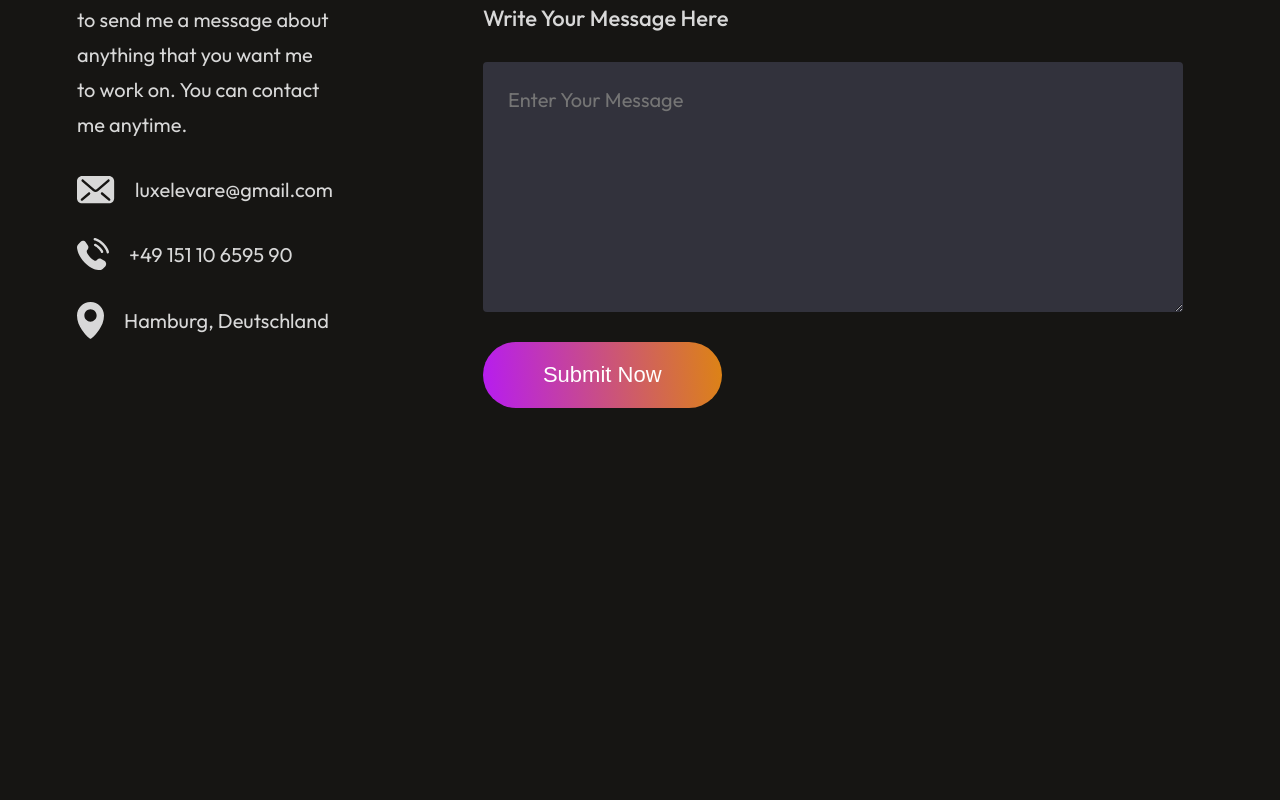
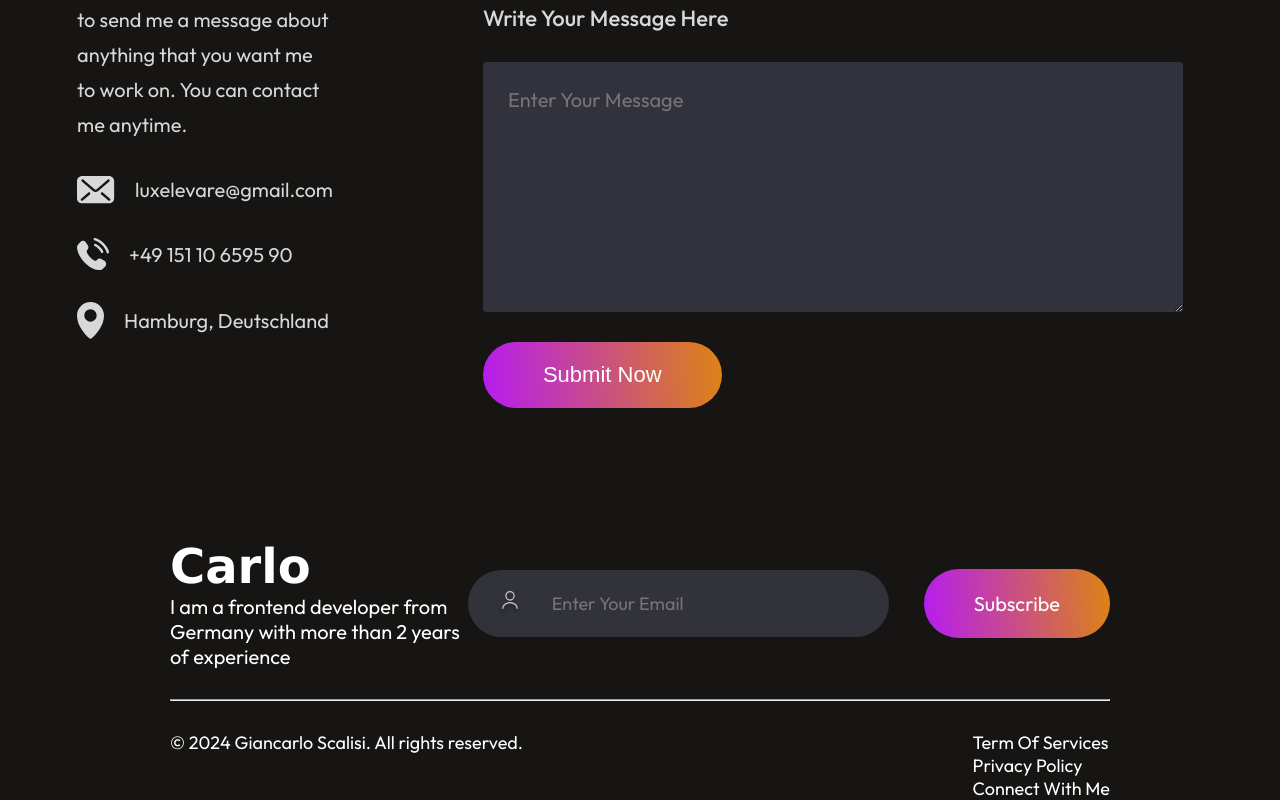
Before and after one commit to Giancarlo49/portfolio2024, a React (Vite) app: page / in a window 1280 px wide. Shown: the part 5260-6060 px from the top of the page. Before the commit the page ends 5718 px from the top, so only its background shows below. Built offline with nearby package versions, Linux system fonts and the light colour scheme.

Commit message:
Footer fertig gestellt

```diff
--- a/src/App.jsx
+++ b/src/App.jsx
@@ -1,10 +1,11 @@
-import  'react'
-import Navbar from './Components/Navbar/Navbar'
-import Hero from './Components/Hero/Hero'
-import About from './Components/About/About'
-import Services from './Components/Services/Services'
-import MyWork from './Components/MyWork/MyWork'
-import Contact from './Components/Contact/Contact'
+import "react";
+import Navbar from "./Components/Navbar/Navbar";
+import Hero from "./Components/Hero/Hero";
+import About from "./Components/About/About";
+import Services from "./Components/Services/Services";
+import MyWork from "./Components/MyWork/MyWork";
+import Contact from "./Components/Contact/Contact";
+import Footer from "./Components/Footer/Footer";
 
 const App = () => {
   return (
@@ -14,10 +15,10 @@
       <About />
       <Services />
       <MyWork />
-      <Contact/>
+      <Contact />
+      <Footer />
+    </div>
+  );
+};
 
-    </div>
-  )
-}
-
-export default App
+export default App;
--- /dev/null
+++ b/src/Components/Footer/Footer.css
@@ -0,0 +1,76 @@
+.footer{
+    margin: 50px 170px;
+    display: flex;
+    flex-direction: column;
+    gap: 30px;
+}
+
+.meinName{
+    font-family: Verdana, Geneva, Tahoma, sans-serif;
+    font-size: 3rem;
+
+}
+
+.footer-top{
+    display: flex;
+    justify-content: space-between;
+}
+
+.footer-top-left p{
+    font-size: 20px;
+    max-width: 400px;
+}
+
+.footer-top-right{
+    display: flex;
+    align-items: center;
+    gap: 35px;
+}
+
+.footer-email-input{
+    display: flex;
+    gap: 30px;
+    padding: 20px 30px;
+    border-radius: 50px;
+    background: #32323B;
+    padding-right: 80px;
+}
+
+.footer-email-input input{
+    outline: none;
+    border: none;
+    background: transparent;
+    color: #a0a0a0;
+    font-family: Outfit;
+    font-size: 18px;
+}
+
+.footer-subscribe{
+    font-size: 20px;
+    padding: 22px 50px;
+    border-radius: 50px;
+    background: linear-gradient(264deg, #DF8908 -5.09%, #B415FF 106.28%);
+    cursor: pointer;
+    transition: 0.3s;
+}
+
+.footer-bottom{
+    display: flex;
+    justify-content: space-between;
+    font-size: 18px;
+}
+
+.footer-bootom-right{
+    display: flex;
+    gap: 50px;
+    margin-bottom: 50px;
+}
+
+.footer-email-input:hover{
+    border: 2px solid white;
+}
+
+.footer-subscribe:hover{
+    transform: scale(1.1);
+    transition: 0.3s;
+}
--- /dev/null
+++ b/src/Components/Footer/Footer.jsx
@@ -0,0 +1,41 @@
+import "react";
+import "./Footer.css";
+import footer_logo from "../../assets/footer_logo.svg";
+import user_icon from "../../assets/user_icon.svg";
+
+const Footer = () => {
+  return (
+    <div className="footer">
+      <div className="footer-top">
+        <div className="footer-top-left">
+          {/* <img src={footer_logo} alt="" /> */}
+          <h2 className="meinName">Carlo</h2> {/* ersetz das img_logo */}
+          <p>
+            I am a frontend developer from Germany with more than 2 years of
+            experience
+          </p>
+        </div>
+        <div className="footer-top-right">
+          <div className="footer-email-input">
+            <img src={user_icon} alt="" />
+            <input type="email" placeholder="Enter Your Email" />
+          </div>
+          <div className="footer-subscribe">Subscribe</div>
+        </div>
+      </div>
+      <hr />
+      <div className="footer-bottom">
+        <p className="footer-bottom-left">
+          © 2024 Giancarlo Scalisi. All rights reserved.
+        </p>
+        <div className="footer-bottom-right">
+          <p>Term Of Services</p>
+          <p>Privacy Policy</p>
+          <p>Connect With Me</p>
+        </div>
+      </div>
+    </div>
+  );
+};
+
+export default Footer;
```
